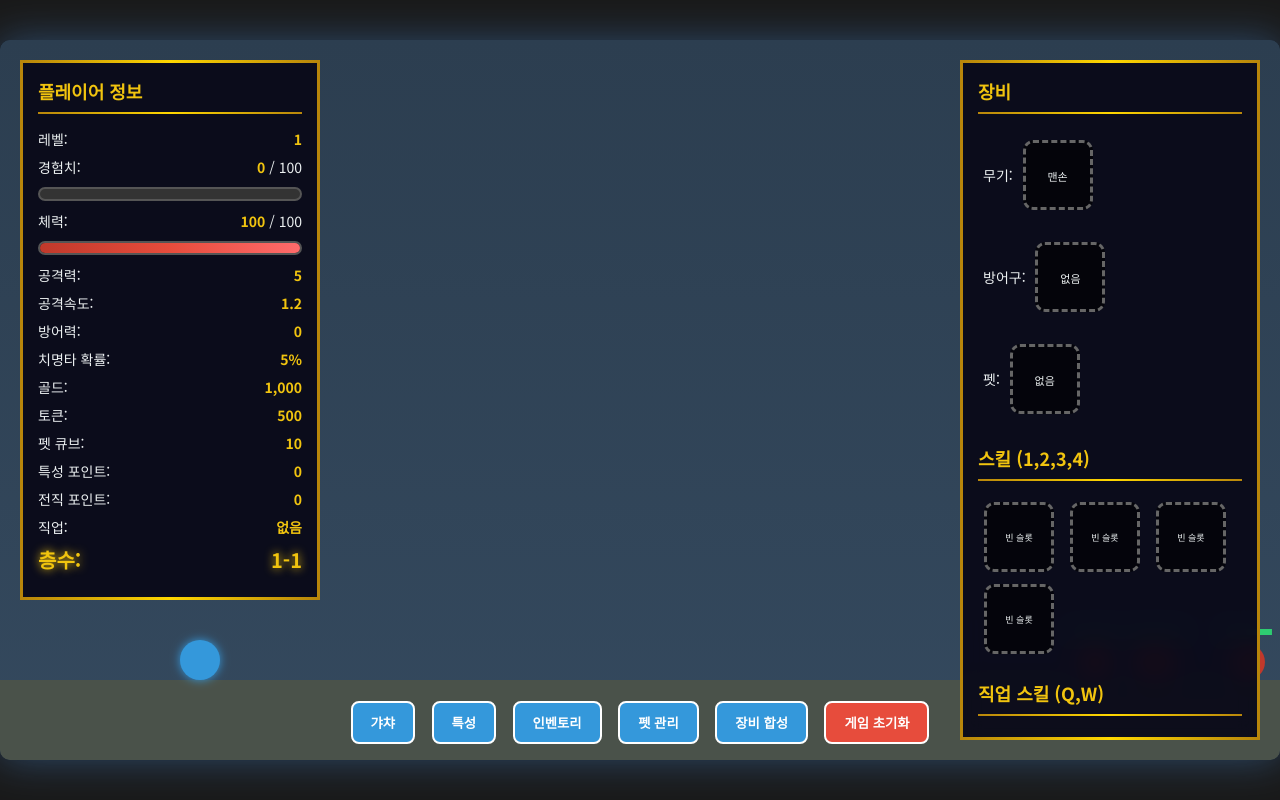
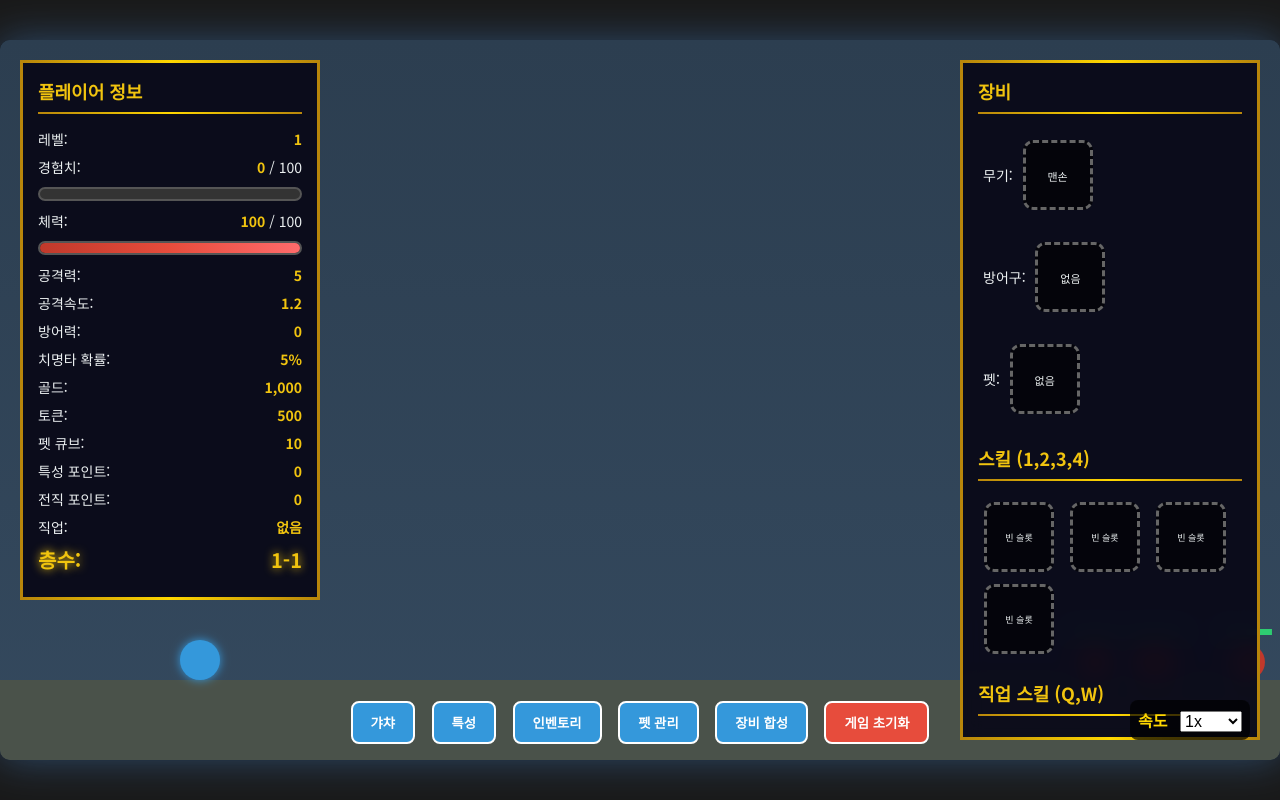
Before and after one commit to jsk1004ha/gatchaslash, a plain HTML site: page index.html in a window 1280 px wide. Drawn offline with Linux system fonts and the light colour scheme; animation ran at ten frames a second.

Commit message:
Update index.html

```diff
--- a/index.html
+++ b/index.html
@@ -97,6 +97,18 @@
     <div id="gameContainer">
         <canvas id="gameCanvas"></canvas>
         <div id="pauseIndicator"></div>
+        <!-- 속도 조절 UI 추가 -->
+        <div id="speedControl" style="position:absolute; right:30px; bottom:20px; z-index:30; background:rgba(0,0,0,0.7); border-radius:8px; padding:8px;">
+          <label for="speedSelect" style="color:#ffd700; font-weight:bold;">속도</label>
+          <select id="speedSelect" style="margin-left:8px; font-size:16px;">
+            <option value="0.25">0.25x</option>
+            <option value="0.5">0.5x</option>
+            <option value="1" selected>1x</option>
+            <option value="2">2x</option>
+            <option value="3">3x</option>
+            <option value="4">4x</option>
+          </select>
+        </div>
         <div id="ui">
             <div id="statsPanel" class="ui-panel">
                 <h3>플레이어 정보</h3>
@@ -2399,6 +2411,15 @@ class Pet {
 }
 
 window.onload = () => { window.game = new Game(); };
+// 속도 조절 이벤트 리스너 추가
+setTimeout(() => {
+  const speedSelect = document.getElementById('speedSelect');
+  if(speedSelect) {
+    speedSelect.addEventListener('change', function() {
+      if(window.game) window.game.timeScale = parseFloat(this.value);
+    });
+  }
+}, 0);
 </script>
 </body>
 </html>
```
